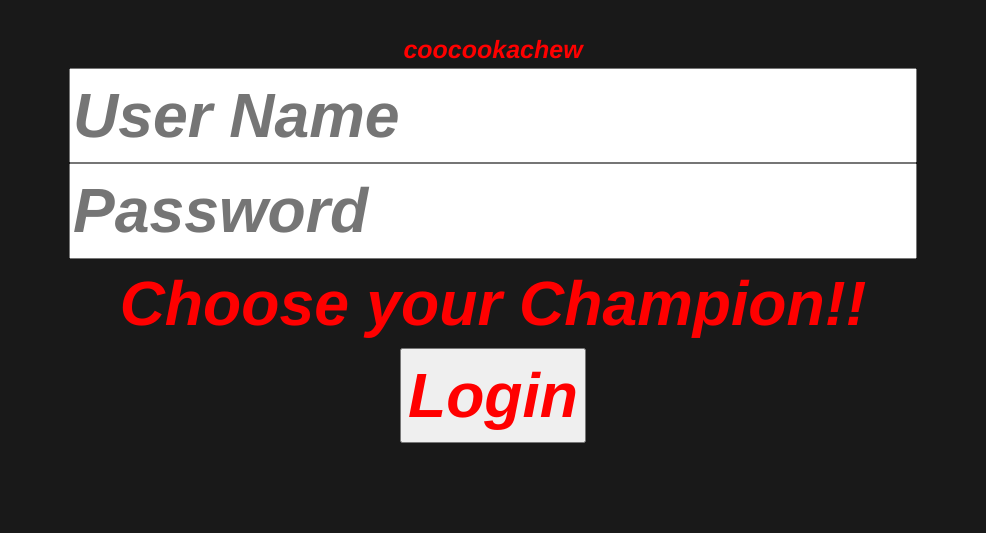
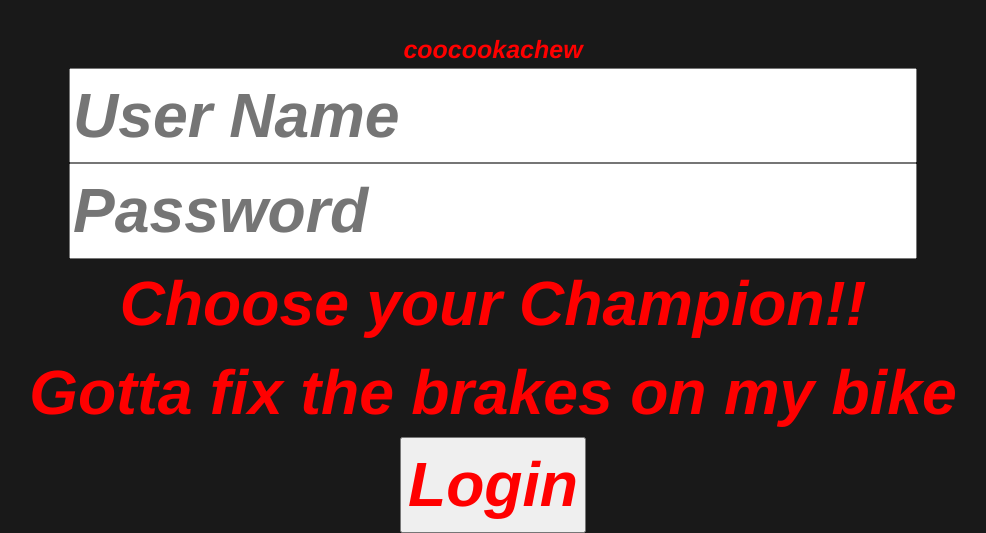
Before and after one commit to mattfro333/heartTrain, a website: page index.html in a window 1280 px wide. Shown: the part 489-1022 px from the top of the page, without its empty margins (147-1133 px from the left). Before the commit the page ends 932 px from the top, so only its background shows below. Drawn offline with nearby package versions, Linux system fonts and the light colour scheme; some packages are replaced by stand-ins of ours.

Commit message:
riding the brakes

```diff
--- a/views/home.html
+++ b/views/home.html
@@ -9,6 +9,7 @@
     <input id="name" type="text" ng-model="user.name" placeholder="User Name">
     <input id="password" type="password" ng-model="user.password" placeholder="Password">
   <div>Choose your Champion!!</div>
+  <div>Gotta fix the brakes on my bike</div>
 <!--   need a button instead?-->
 <!--    <a ui-sref="profile" ng-click="login(user.userName, user.password)">Login</a>-->
     <button ng-click="login(user)">Login</button>
```
